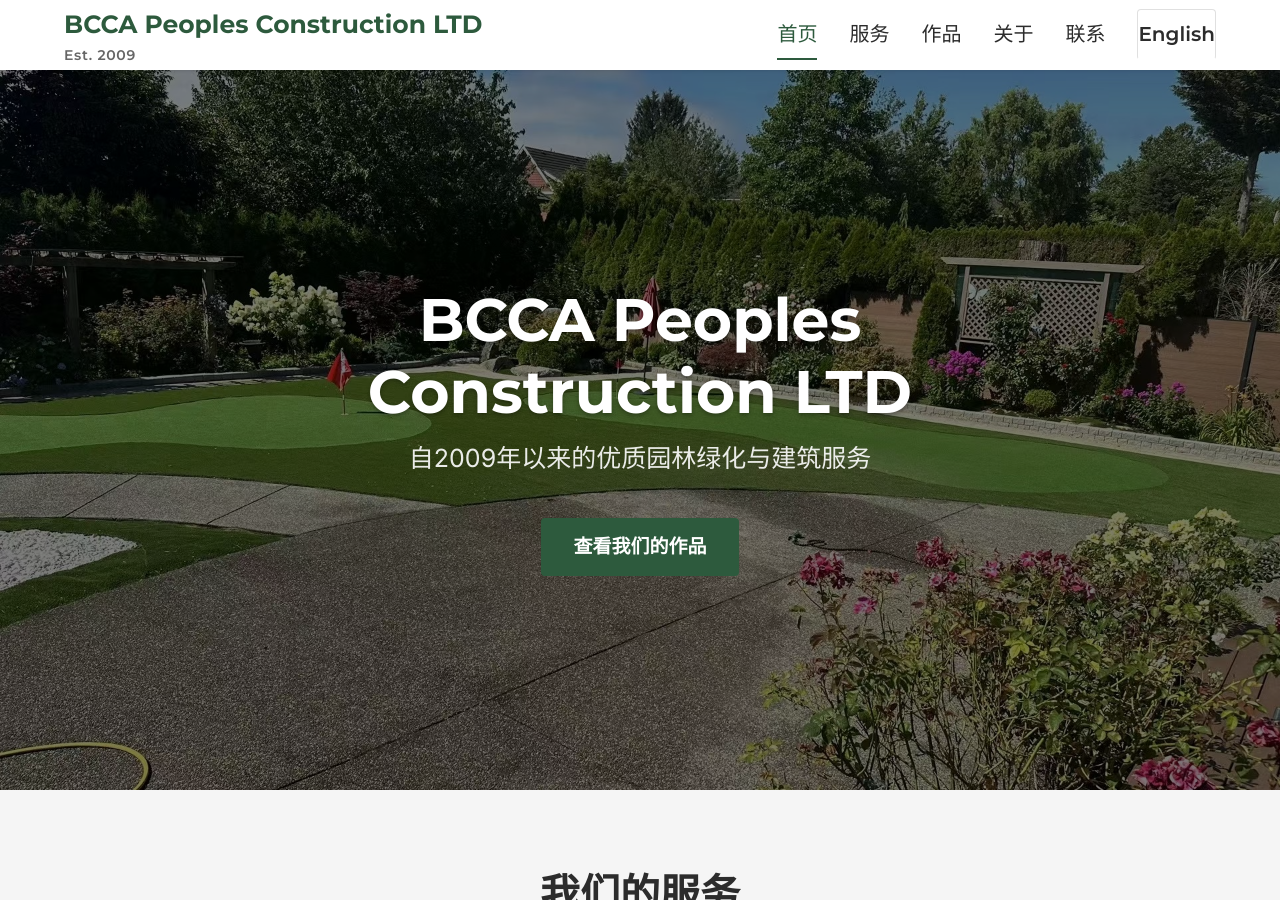
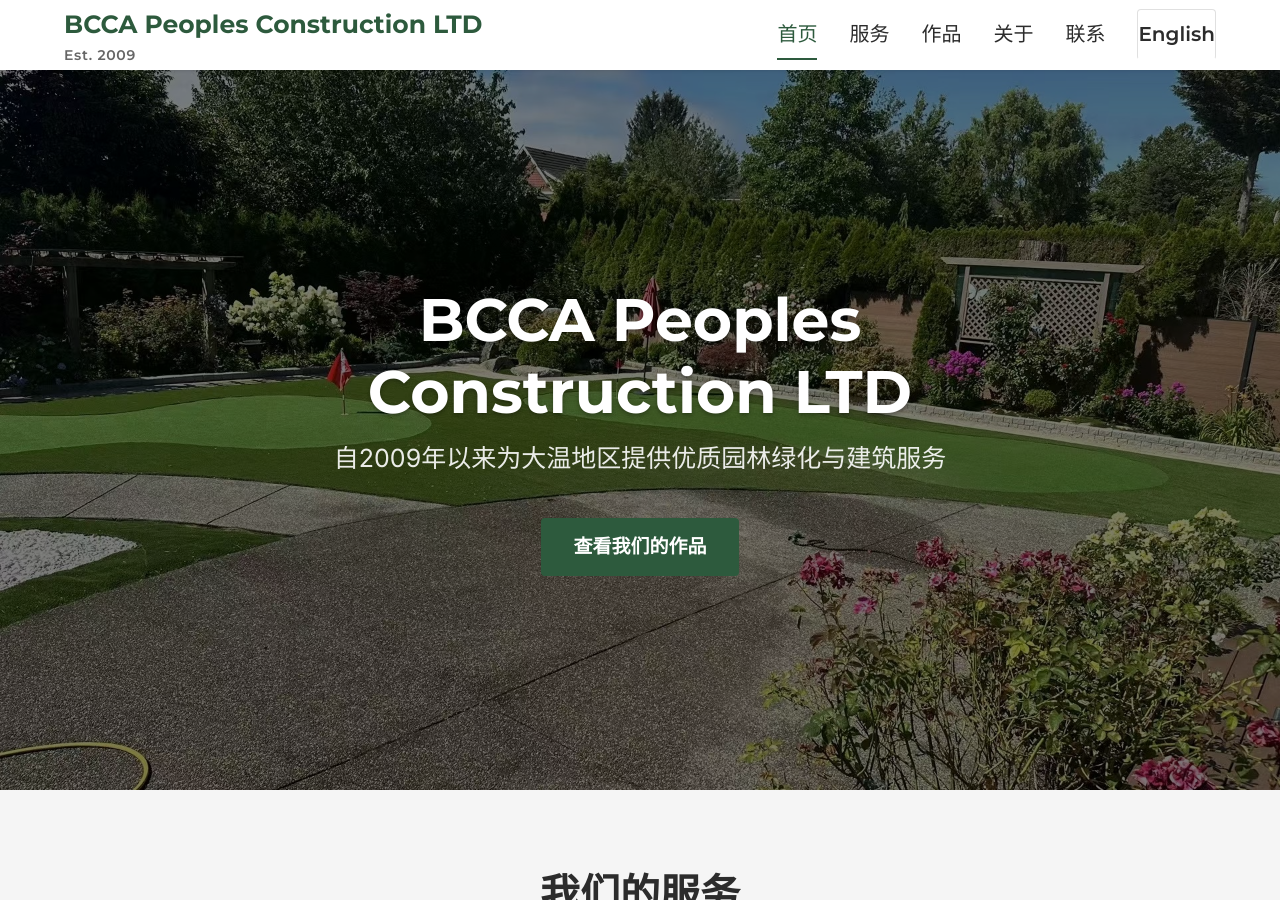
Before and after one commit to peoplesconstruction/peoplesconstruction.github.io, a Jekyll site: the page built from zh/index.html, in a window 1280 px wide and 900 px high. Built offline with Jekyll 4.4.1, drawn with Linux system fonts in a browser that asks for light colours.

Commit message:
Add Greater Vancouver to homepage tagline.

```diff
--- a/_layouts/default.html
+++ b/_layouts/default.html
@@ -82,7 +82,7 @@
     "@context": "https://schema.org",
     "@type": "LocalBusiness",
     "name": "BCCA Peoples Construction LTD",
-    "description": "Quality Landscaping & Construction Since 2009",
+    "description": "Quality Landscaping & Construction in Greater Vancouver Since 2009",
     "url": "{{ site.url }}",
     "telephone": "{{ site.data.contact.phone_en }}",
     "email": "{{ site.data.contact.email }}",
--- a/en/index.html
+++ b/en/index.html
@@ -12,7 +12,7 @@
   <div class="hero-bg" style="background-image: url('/assets/images/home/hero.jpg')"></div>
   <div class="hero-content">
     <h1>BCCA Peoples Construction LTD</h1>
-    <p class="tagline">Quality Landscaping & Construction Since 2009</p>
+    <p class="tagline">Quality Landscaping & Construction in Greater Vancouver Since 2009</p>
     <a href="/en/portfolio/" class="btn btn-primary">See Our Work</a>
   </div>
 </section>
--- a/zh/index.html
+++ b/zh/index.html
@@ -12,7 +12,7 @@
   <div class="hero-bg" style="background-image: url('/assets/images/home/hero.jpg')"></div>
   <div class="hero-content">
     <h1>BCCA Peoples Construction LTD</h1>
-    <p class="tagline">自2009年以来的优质园林绿化与建筑服务</p>
+    <p class="tagline">自2009年以来为大温地区提供优质园林绿化与建筑服务</p>
     <a href="/zh/portfolio/" class="btn btn-primary">查看我们的作品</a>
   </div>
 </section>
```
